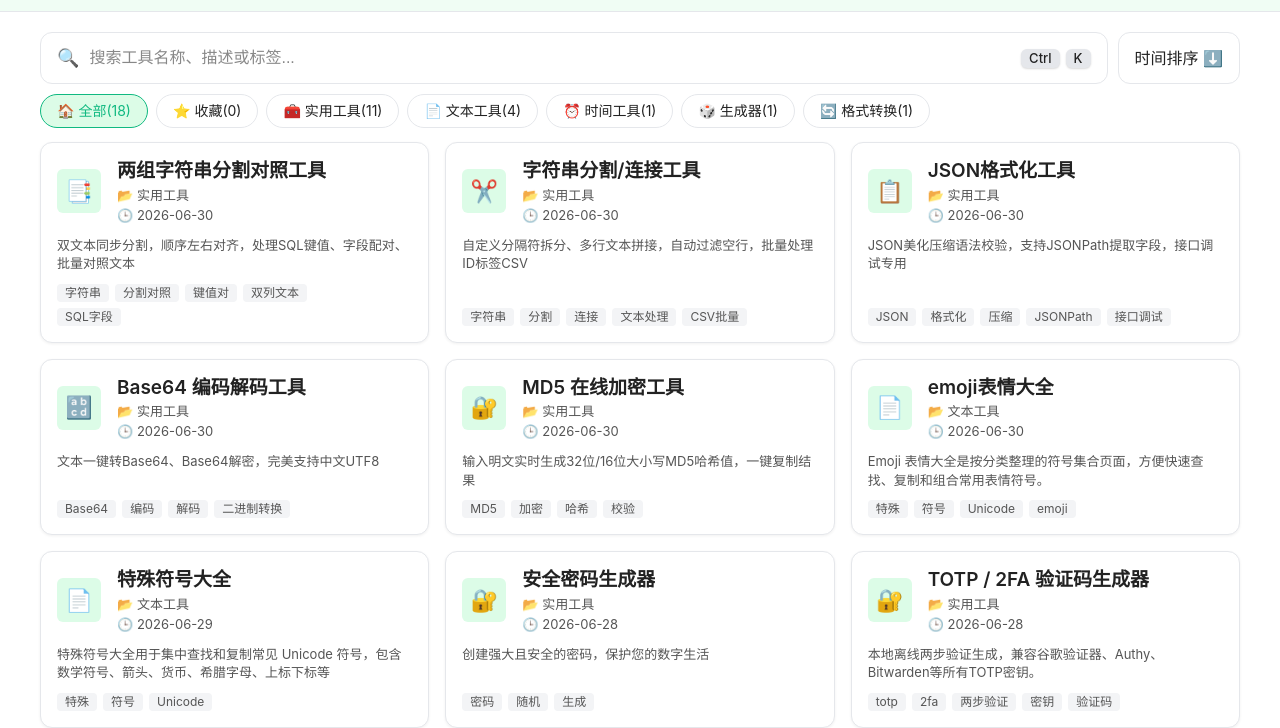
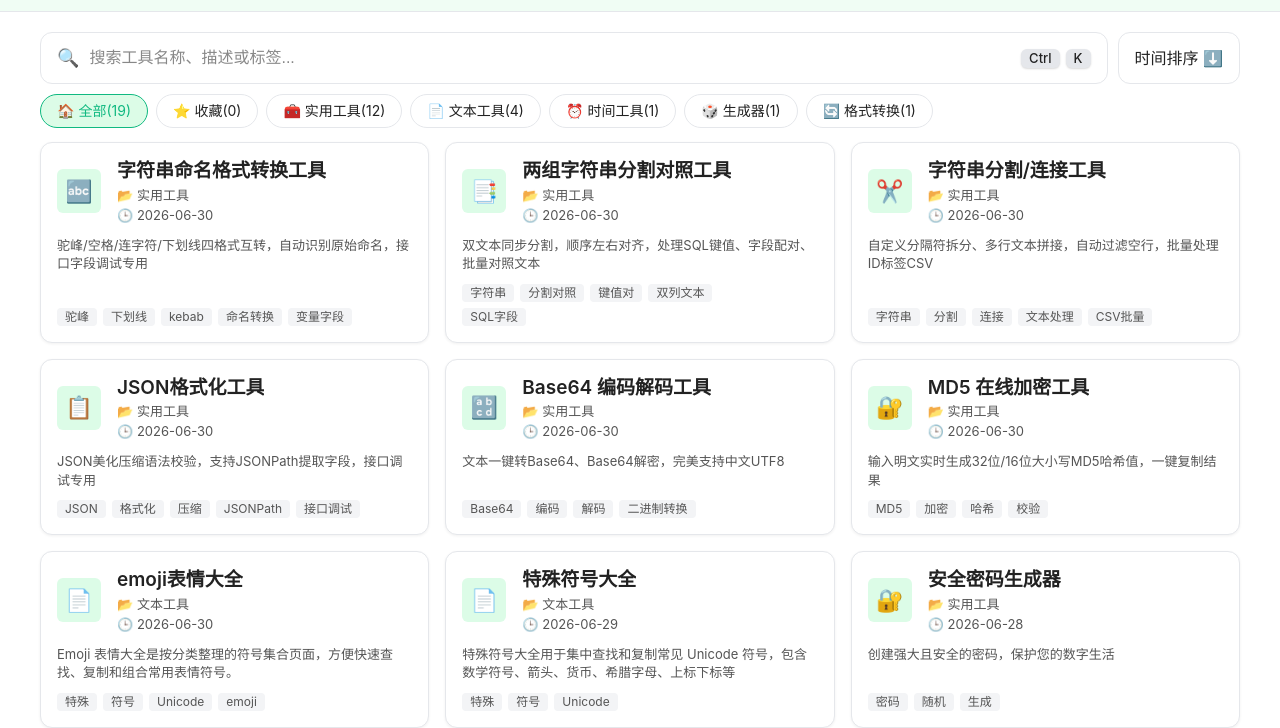
Before and after one commit to oxn/cytools-html, a plain HTML site: page index.html in a window 1280 px wide. Shown: the part 78-806 px from the top of the page. Drawn offline with Linux system fonts and the light colour scheme.

Commit message:
Update index.html

```diff
--- a/index.html
+++ b/index.html
@@ -749,6 +749,20 @@
   // 工具数据源
     const toolList = [
 {
+  id: "case-converter",
+  icon: "🔤",
+  title: "字符串命名格式转换工具",
+  desc: "驼峰/空格/连字符/下划线四格式互转，自动识别原始命名，接口字段调试专用",
+  cat: "DEV",
+  catName: "实用工具",
+  catIcon: "🧰",
+  date: "2026-06-30",
+  featured: false,
+  top: false,
+  url: "./case.html",
+  tags: ["驼峰","下划线","kebab","命名转换","变量字段"]
+},
+    {
   id: "string-split-two",
   icon: "📑",
   title: "两组字符串分割对照工具",
```
